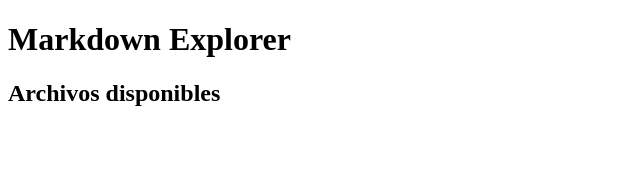
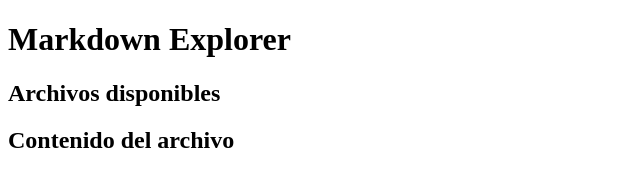
Before and after one commit to renzogeomar/Laboratorio-Programaci-n-Web-2-grupal-, a website: page Laboratorio 4(grupal)/index.html in a window 1280 px wide. Shown: the whole page, without its empty margins (0-640 px from the left). Drawn offline with Linux system fonts and the light colour scheme; files whose address does not match are found by name.

Commit message:
Aumentando seccion del contenido

```diff
--- a/Laboratorio 4(grupal)/index.html
+++ b/Laboratorio 4(grupal)/index.html
@@ -11,5 +11,9 @@
         <h2>Archivos disponibles</h2>
         <ul id="file-list"></ul>
     </section>
+    <section>
+        <h2>Contenido del archivo</h2>
+        <div id="file-content"></div>
+    </section>
     </body>
 </html>
```
